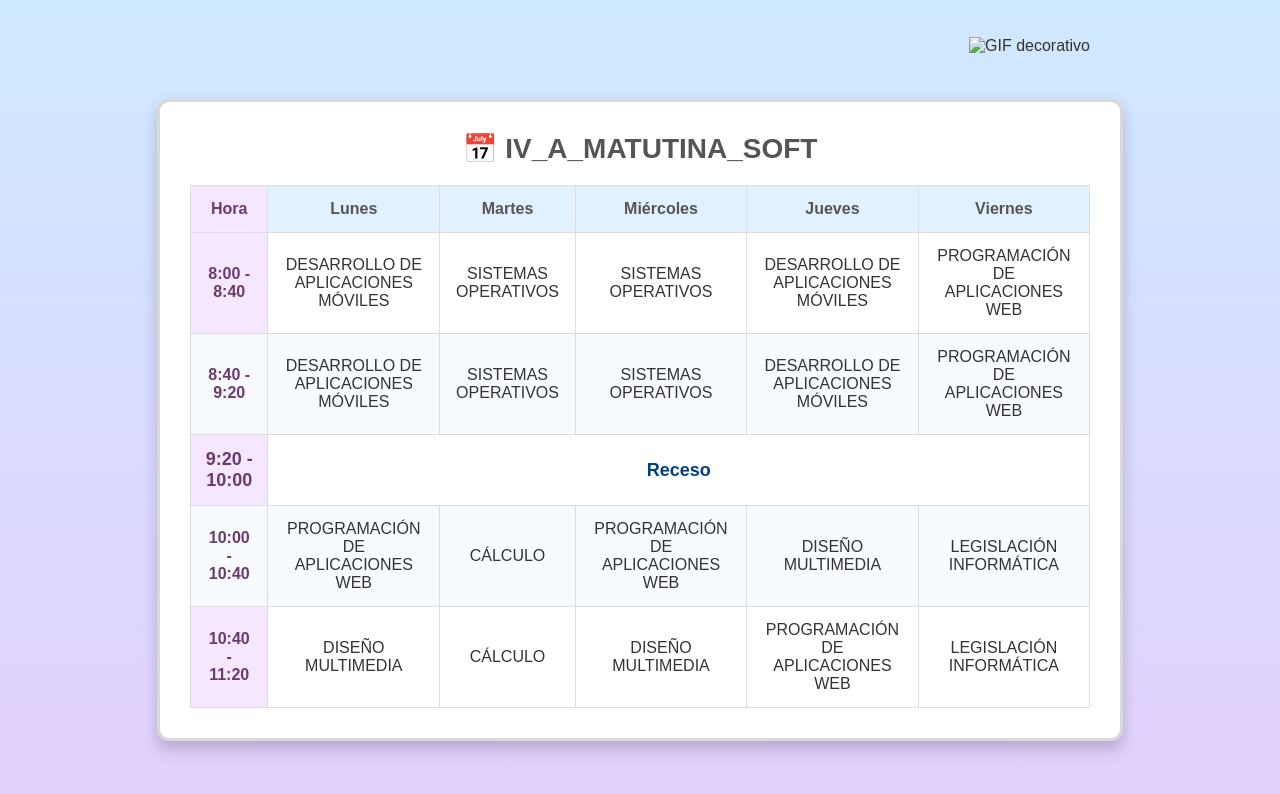
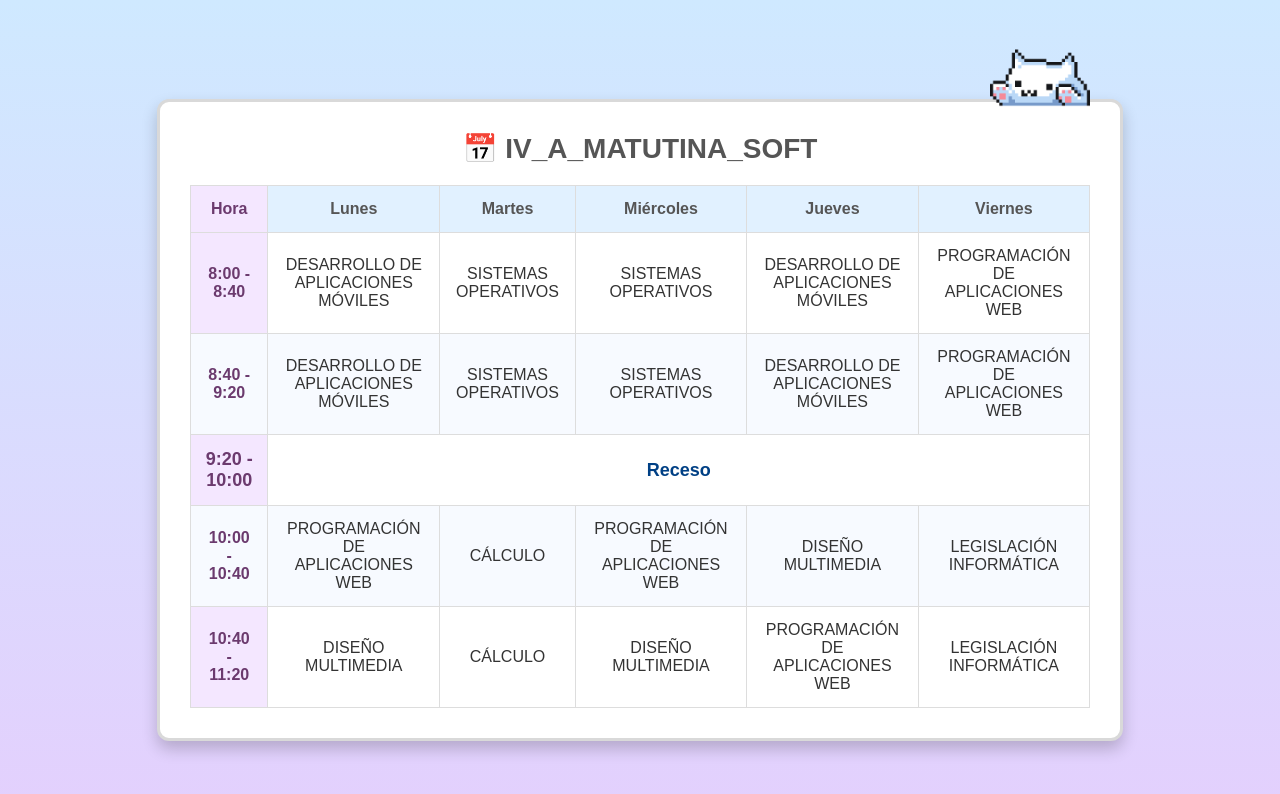
Before and after one commit to Jostin2210/HorarioClase, a plain HTML site: page index.html in a window 1280 px wide. Drawn offline with Linux system fonts and the light colour scheme; a web font is replaced by a local one.

Commit message:
Update index.html

```diff
--- a/index.html
+++ b/index.html
@@ -91,7 +91,7 @@
 <body>
     <div class="horario-container">
         <div class="gif-container">
-            <img src="/pruebaweb/807b5c4b02e765bb4930b7c66662ef4b.gif" alt="GIF decorativo">
+            <img src="gato.gif" alt="GIF decorativo">
         </div>
         <div class="horario-header">📅 IV_A_MATUTINA_SOFT</div>
         <table class="horario-table">
```
